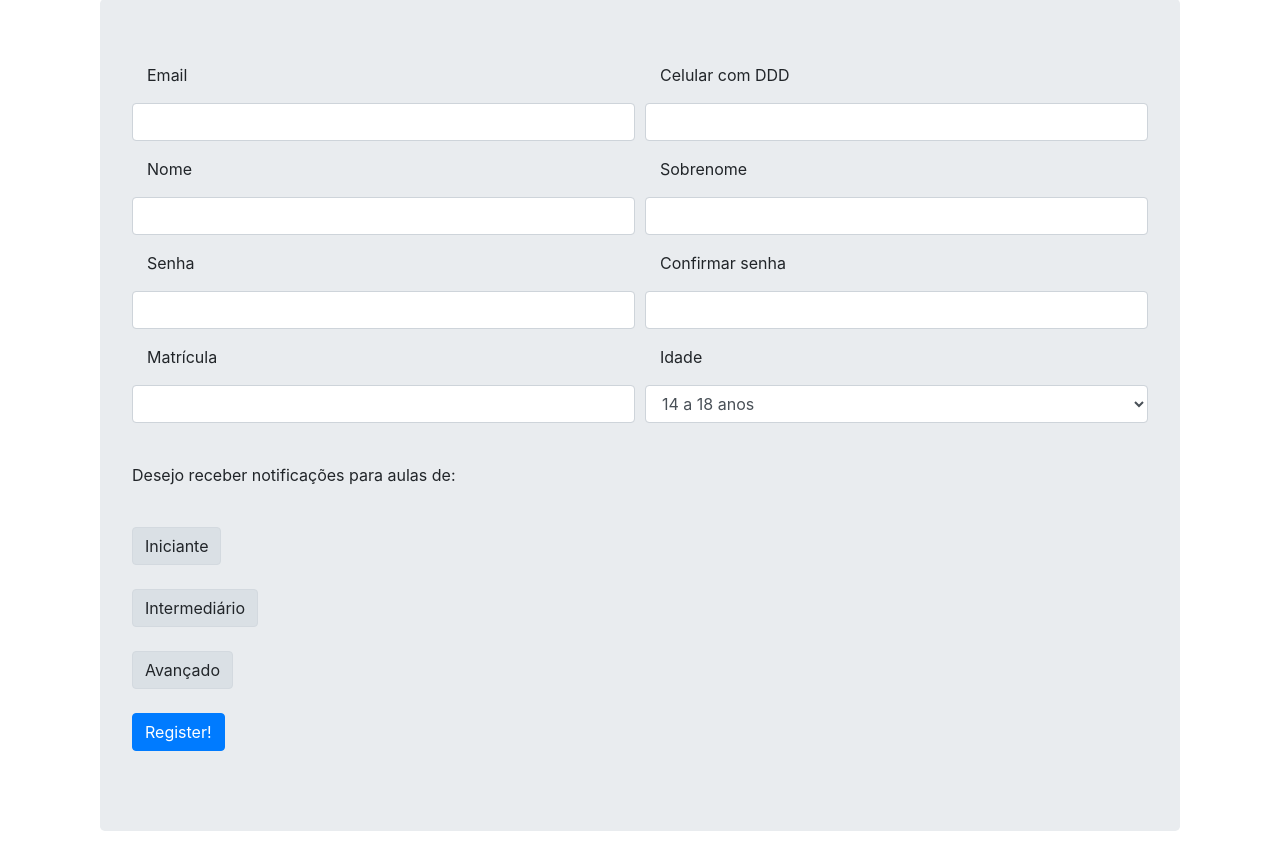
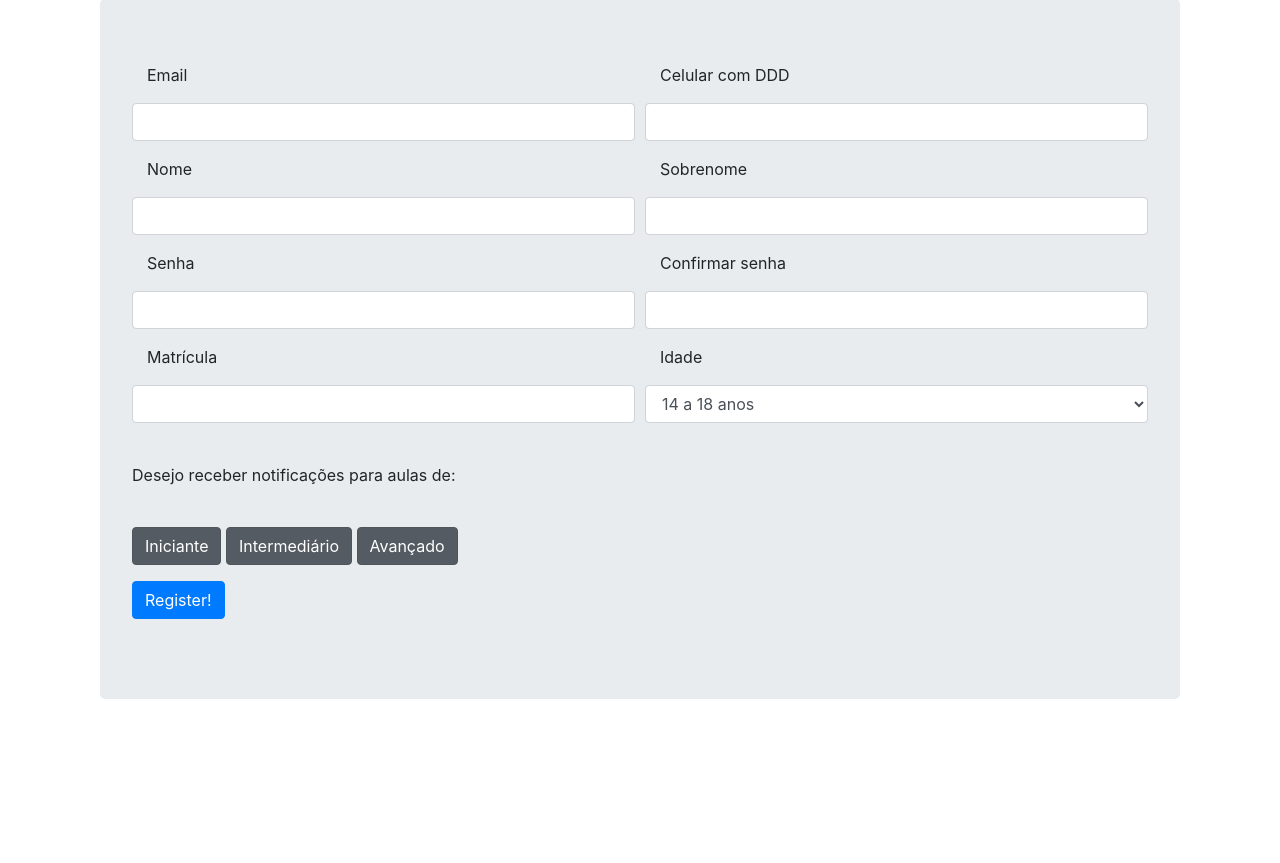
Before and after one commit to r4cs/hungsing-beta, a Flask app: template notificadorHSproject/templates/register.html in a window 1280 px wide. Shown: the part 375-1238 px from the top of the page. After the commit the page ends 1074 px from the top, so only its background shows below. Run offline with Flask 2, Linux system fonts and the light colour scheme; the template is opened without the code that fills it: values that come from a table or form of the project are taken from there, others are empty; some libraries are stand-ins or nearby versions.

Commit message:
trying to return a list in .getlist()

```diff
--- a/notificadorHSproject/templates/account.html
+++ b/notificadorHSproject/templates/account.html
@@ -55,10 +55,10 @@
           <label class="btn btn-secondary active">
             <input type="checkbox" name="check" value="iniciante" checked autocomplete="off"> Iniciante
           </label>
-              <label class="btn btn-secondary active">
+          <label class="btn btn-secondary active">
             <input type="checkbox" name="check" value="interm" checked autocomplete="off"> Intermediário
           </label>
-              <label class="btn btn-secondary active">
+          <label class="btn btn-secondary active">
             <input type="checkbox" name="check" value="adv" checked autocomplete="off"> Avançado
           </label>
         </div>
--- a/notificadorHSproject/templates/register.html
+++ b/notificadorHSproject/templates/register.html
@@ -77,36 +77,48 @@
 
            <br> <p>Desejo receber notificações para aulas de:</p>    <br>
 
-<div class="btn-group-toggle" data-toggle="buttons">
-  <label class="btn btn-light active">
-    <input type="checkbox" name="check" value="iniciante"checked autocomplete="off"> Iniciante
-  </label> <br><br>
-      <label class="btn btn-light active">
-    <input type="checkbox" name="check" value="interm" checked autocomplete="off"> Intermediário
-  </label><br><br>
-      <label class="btn btn-light active">
-    <input type="checkbox" name="check" value="adv" checked autocomplete="off"> Avançado
-  </label>
-</div>
+     <div class="form-group">
+         <div class="btn-group-toggle" data-toggle="buttons">
+          <label class="btn btn-secondary active">
+            <input type="checkbox" name="check" value="iniciante" checked autocomplete="off"> Iniciante
+          </label>
+          <label class="btn btn-secondary active">
+            <input type="checkbox" name="check" value="interm" checked autocomplete="off"> Intermediário
+          </label>
+          <label class="btn btn-secondary active">
+            <input type="checkbox" name="check" value="adv" checked autocomplete="off"> Avançado
+          </label>
+        </div>
+    </div>
 
 
-<!--     <div  class="form-row">-->
-<!--        <div class="form-group col-md-3">-->
+<!--<div class="form-check form-check-inline">-->
+<!--        <input class="form-check-input" type="checkbox" value="False">-->
+<!--        <label class="form-check-label" >1</label>-->
+<!--</div>-->
+<!--<div class="form-check form-check-inline">-->
+<!--        <input class="form-check-input" type="checkbox" id="inlineCheckbox2" value="opcao2">-->
+<!--        <label class="form-check-label" for="inlineCheckbox2">2</label>-->
+<!--</div>-->
+<!--<div class="form-check form-check-inline">-->
+<!--        <input class="form-check-input" type="checkbox" id="inlineCheckbox3" value="opcao3" disabled>-->
+<!--        <label class="form-check-label" for="inlineCheckbox3">3 (desativado)</label>-->
+<!--</div>-->
+
+
+<!--&lt;!&ndash;<div class="form-group form-group-inline">&ndash;&gt;-->
 <!--            {{ form.begginer.label() }}-->
 <!--            {{ form.begginer(class="form-control")}}-->
-<!--        </div>-->
-<!--         <div class="form-group col-md-3">-->
+<!--&lt;!&ndash;        </div>&ndash;&gt;-->
+<!--&lt;!&ndash;<div class="form-group form-group-inline">&ndash;&gt;-->
 <!--             {{ form.interm.label() }}-->
 <!--             {{form.interm(class="form-control")}}-->
-<!--        </div>-->
-<!--         <div class="form-group col-md-3">-->
+<!--&lt;!&ndash;        </div>&ndash;&gt;-->
+<!--&lt;!&ndash;<div class="form-check form-check-inline">&ndash;&gt;-->
 <!--             {{ form.adv.label() }}-->
 <!--             {{form.adv(class="form-control")}}-->
-<!--        </div>-->
+<!--&lt;!&ndash;        </div>&ndash;&gt;-->
 
-<!--     </div>-->
-
-         <br>
 
          <div class="form-group">
             {{ form.submit(class="btn btn-primary") }}
--- a/notificadorHSproject/users/forms.py
+++ b/notificadorHSproject/users/forms.py
@@ -27,18 +27,18 @@ class RegistrationForm(FlaskForm):
 
     cellphone = StringField('Celular com DDD', validators=[DataRequired()])
 
-    # level = BooleanField(u'Nível', choices=[
+    # level = SelectField(u'Nível', choices=[
     #     ('lv1', 'Iniciante'),
     #     ('lv2', 'Intermediário'),
     #     ('lv3', 'Avançado')
     # ],
     #                     validators=[DataRequired()])
 
-    begginer = BooleanField(u'Iniciante')
-
-    interm = BooleanField(u"Intermediário")
-
-    adv = BooleanField(u"Avançado")
+    # begginer = BooleanField(u'Iniciante')
+    #
+    # interm = BooleanField(u"Intermediário")
+    #
+    # adv = BooleanField(u"Avançado")
 
 
     age = SelectField(u'Idade', choices=[
```
